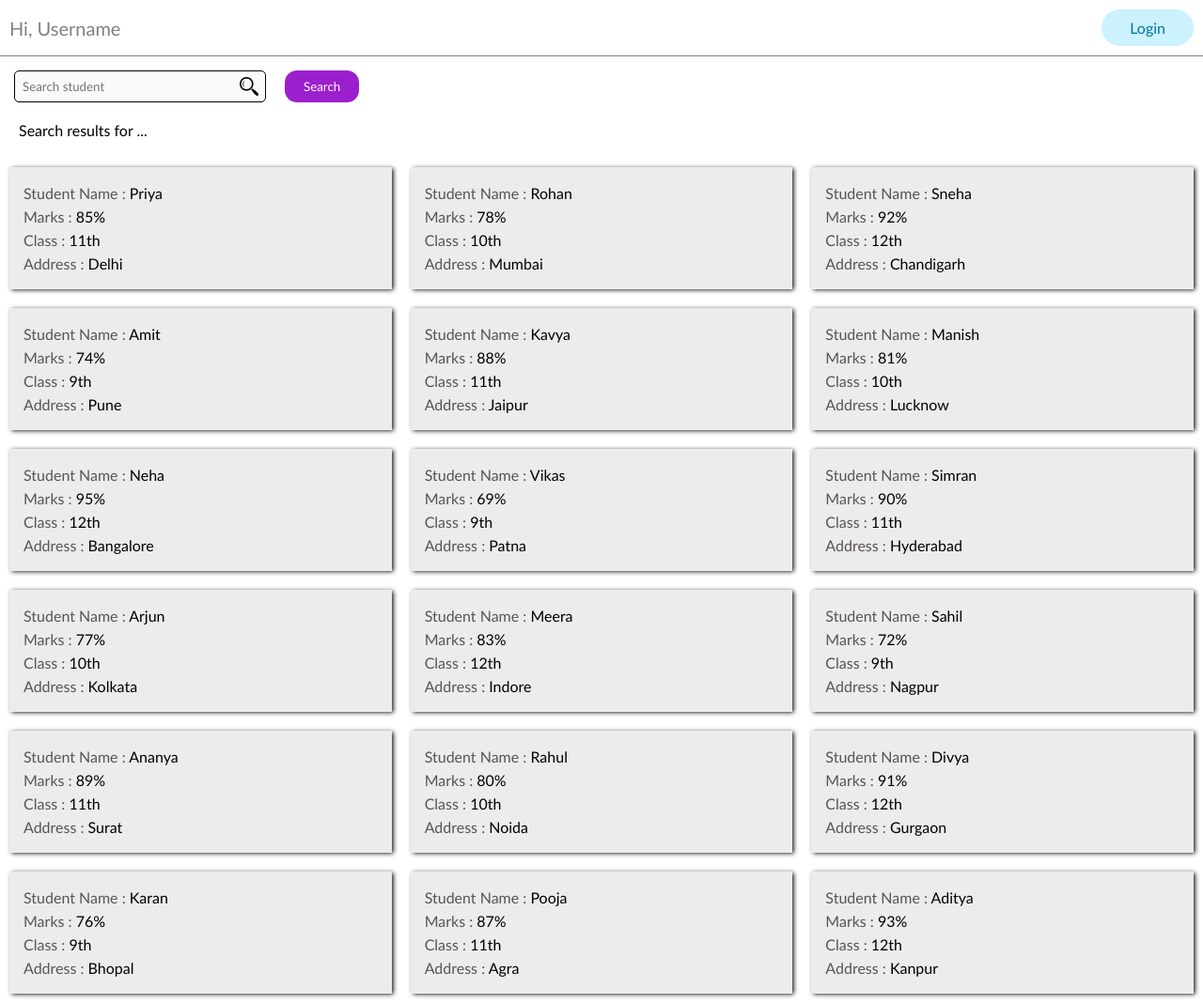
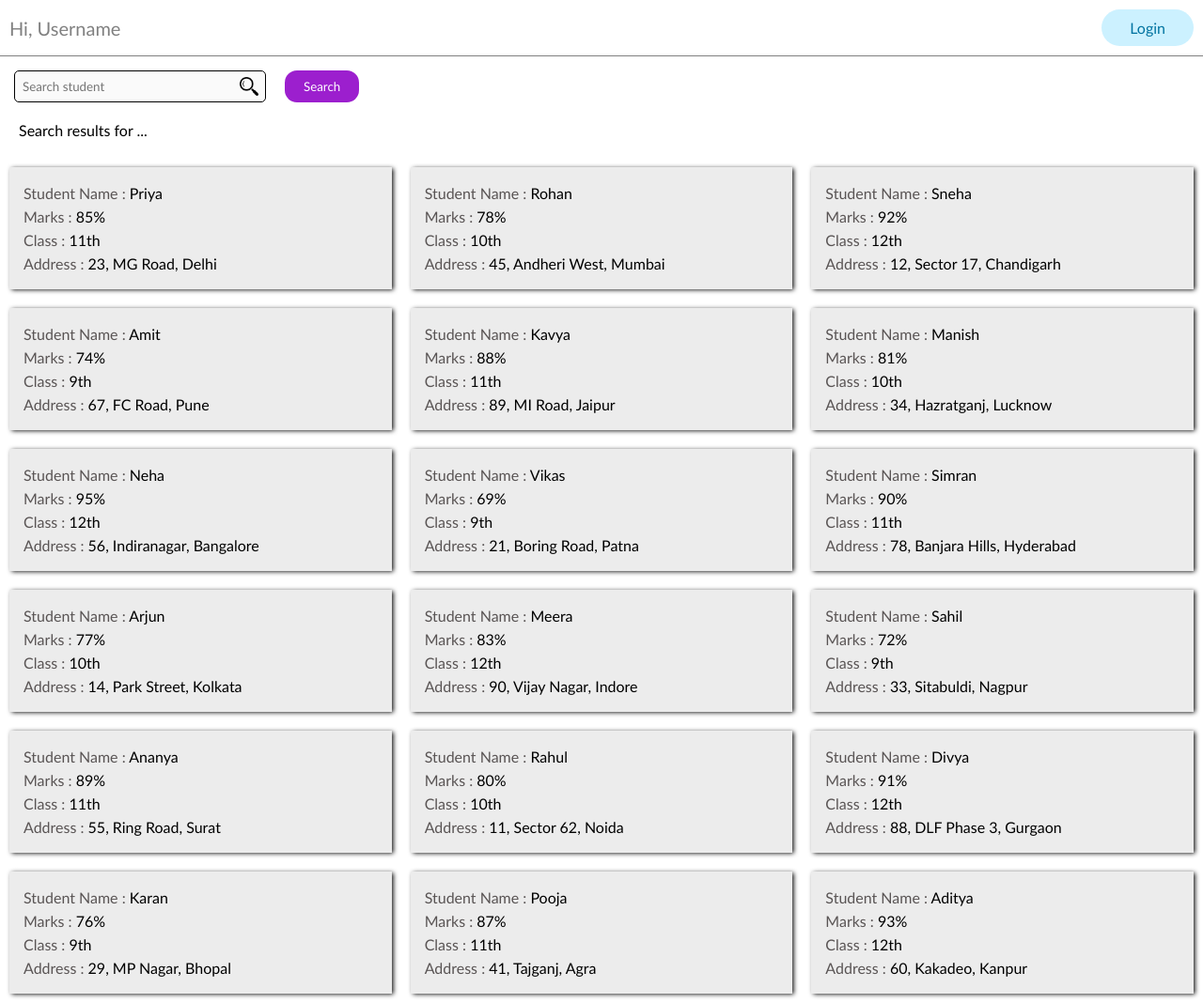
Before and after one commit to GurbajSinghCodes/tuteAssignments, a plain HTML site: page Assignment16/index.html in a window 1280 px wide. Shown: the whole page at 94% size. Drawn offline with Linux system fonts and the light colour scheme.

Commit message:
Updated script.js

```diff
--- a/Assignment16/script.js
+++ b/Assignment16/script.js
@@ -1,76 +1,57 @@
 // Selectors to perform search
-let cards = document.querySelector(".cards")
+let cardsDiv = document.querySelector(".cards")
 let searchButton = document.querySelector("#search-button")
 let displayText = document.querySelector("#display-text")
 let searchInput = document.querySelector("#search-input")
 
 // Sample data to populate cards
 let studentData = [
-    ["Priya", "85%", "11th", "Delhi"],
-    ["Rohan", "78%", "10th", "Mumbai"],
-    ["Sneha", "92%", "12th", "Chandigarh"],
-    ["Amit", "74%", "9th", "Pune"],
-    ["Kavya", "88%", "11th", "Jaipur"],
-    ["Manish", "81%", "10th", "Lucknow"],
-    ["Neha", "95%", "12th", "Bangalore"],
-    ["Vikas", "69%", "9th", "Patna"],
-    ["Simran", "90%", "11th", "Hyderabad"],
-    ["Arjun", "77%", "10th", "Kolkata"],
-    ["Meera", "83%", "12th", "Indore"],
-    ["Sahil", "72%", "9th", "Nagpur"],
-    ["Ananya", "89%", "11th", "Surat"],
-    ["Rahul", "80%", "10th", "Noida"],
-    ["Divya", "91%", "12th", "Gurgaon"],
-    ["Karan", "76%", "9th", "Bhopal"],
-    ["Pooja", "87%", "11th", "Agra"],
-    ["Aditya", "93%", "12th", "Kanpur"]
-];
-
-// Click event listerner on Search button
-searchButton.addEventListener("click", () => {
-    let searchText = document.querySelector("#search-input").value.toLowerCase()
-    let results = studentData.filter(row =>
-        row[0].toLowerCase().includes(searchText)
-    )
-    cards.innerHTML = ""
-    results.forEach(item => {
-        let card = document.createElement("div")
-        card.classList.add("card")
-        card.innerHTML = `  <div class="name">Student Name : <span id="name">${item[0]}</span> </div>
-                <div class="marks">Marks : <span id="marks">${item[1]}</span> </div>
-                <div class="class">Class : <span id="class">${item[2]}</span> </div>
-                <div class="address">Address : <span id="address">${item[3]}</span> </div>`
-        cards.appendChild(card)
-    })
-})
+    { "name": "Priya", "marks": "85%", "class": "11th", "address": "23, MG Road, Delhi" },
+    { "name": "Rohan", "marks": "78%", "class": "10th", "address": "45, Andheri West, Mumbai" },
+    { "name": "Sneha", "marks": "92%", "class": "12th", "address": "12, Sector 17, Chandigarh" },
+    { "name": "Amit", "marks": "74%", "class": "9th", "address": "67, FC Road, Pune" },
+    { "name": "Kavya", "marks": "88%", "class": "11th", "address": "89, MI Road, Jaipur" },
+    { "name": "Manish", "marks": "81%", "class": "10th", "address": "34, Hazratganj, Lucknow" },
+    { "name": "Neha", "marks": "95%", "class": "12th", "address": "56, Indiranagar, Bangalore" },
+    { "name": "Vikas", "marks": "69%", "class": "9th", "address": "21, Boring Road, Patna" },
+    { "name": "Simran", "marks": "90%", "class": "11th", "address": "78, Banjara Hills, Hyderabad" },
+    { "name": "Arjun", "marks": "77%", "class": "10th", "address": "14, Park Street, Kolkata" },
+    { "name": "Meera", "marks": "83%", "class": "12th", "address": "90, Vijay Nagar, Indore" },
+    { "name": "Sahil", "marks": "72%", "class": "9th", "address": "33, Sitabuldi, Nagpur" },
+    { "name": "Ananya", "marks": "89%", "class": "11th", "address": "55, Ring Road, Surat" },
+    { "name": "Rahul", "marks": "80%", "class": "10th", "address": "11, Sector 62, Noida" },
+    { "name": "Divya", "marks": "91%", "class": "12th", "address": "88, DLF Phase 3, Gurgaon" },
+    { "name": "Karan", "marks": "76%", "class": "9th", "address": "29, MP Nagar, Bhopal" },
+    { "name": "Pooja", "marks": "87%", "class": "11th", "address": "41, Tajganj, Agra" },
+    { "name": "Aditya", "marks": "93%", "class": "12th", "address": "60, Kakadeo, Kanpur" }
+]
 
 
-// Additional even listener that triggers upon input change making the search more efficient
-searchInput.addEventListener("input", () => {
+// Function to render cards into DOM initially as well as upon searching
+function renderCards(results) {
+    newCards = results.map(item =>
+        ` <div class="card"> <div class="name">Student Name : <span class="name">${item.name}</span> </div>
+                <div class="marks">Marks : <span class="marks">${item.marks}</span> </div>
+                <div class="class">Class : <span class="class">${item.class}</span> </div>
+                <div class="address">Address : <span class="address">${item.address}</span> </div></div>`
+    ).join("")
+    cardsDiv.innerHTML = newCards
+}
+
+//  FUnction to call for populating cards
+function populate() {
     let searchText = document.querySelector("#search-input").value
     displayText.innerHTML = searchText;
     let results = studentData.filter(row =>
-        row[0].toLowerCase().includes(searchText.toLowerCase())
+        (row.name).toLowerCase().includes(searchText.toLowerCase())
     )
-    cards.innerHTML = ""
-    results.forEach(item => {
-        let card = document.createElement("div")
-        card.classList.add("card")
-        card.innerHTML = `  <div class="name">Student Name : <span id="name">${item[0]}</span> </div>
-                <div class="marks">Marks : <span id="marks">${item[1]}</span> </div>
-                <div class="class">Class : <span id="class">${item[2]}</span> </div>
-                <div class="address">Address : <span id="address">${item[3]}</span> </div>`
-        cards.appendChild(card)
-    })
-})
+    cardsDiv.innerHTML = ""
+    renderCards(results)
+}
 
-// Code to populate cards dynamically
-studentData.forEach(item => {
-    let card = document.createElement("div")
-    card.classList.add("card")
-    card.innerHTML = `  <div class="name">Student Name : <span id="name">${item[0]}</span> </div>
-                <div class="marks">Marks : <span id="marks">${item[1]}</span> </div>
-                <div class="class">Class : <span id="class">${item[2]}</span> </div>
-                <div class="address">Address : <span id="address">${item[3]}</span> </div>`
-    cards.appendChild(card)
-})
+// Click event listener on Search button
+searchButton.addEventListener("click", populate)
+searchInput.addEventListener("input", populate)
+
+// Code to populate cards dynamically using
+renderCards(studentData)
--- a/Assignment16/style.css
+++ b/Assignment16/style.css
@@ -93,6 +93,7 @@ header {
     transform: scale(0.99);
 }
 
+/* Responsive media queries */
 @media screen and (max-width:425px) {
     .cards {
         grid-template-columns: 1fr;
```
